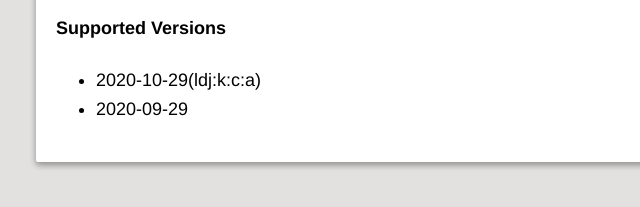
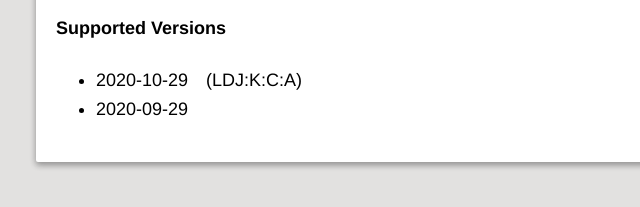
Before and after one commit to mon/BemaniPatcher, a plain HTML site: page heroicverse.html in a window 1280 px wide. Shown: the part 241-448 px from the top of the page, 259-899 px from the left. Drawn offline with nearby package versions, Linux system fonts and the light colour scheme.

Commit message:
Capitalization

```diff
--- a/heroicverse.html
+++ b/heroicverse.html
@@ -11,7 +11,7 @@
     <script type='text/javascript'>
       window.addEventListener('load', function () {
         new PatchContainer([
-             new Patcher('bm2dx.dll', "2020-10-29(ldj:k:c:a)", [
+             new Patcher('bm2dx.dll', "2020-10-29　(LDJ:K:C:A)", [
             {
               name: 'Skip decide screen',
               tooltip : 'Immediately loads into chart after selection',
```
